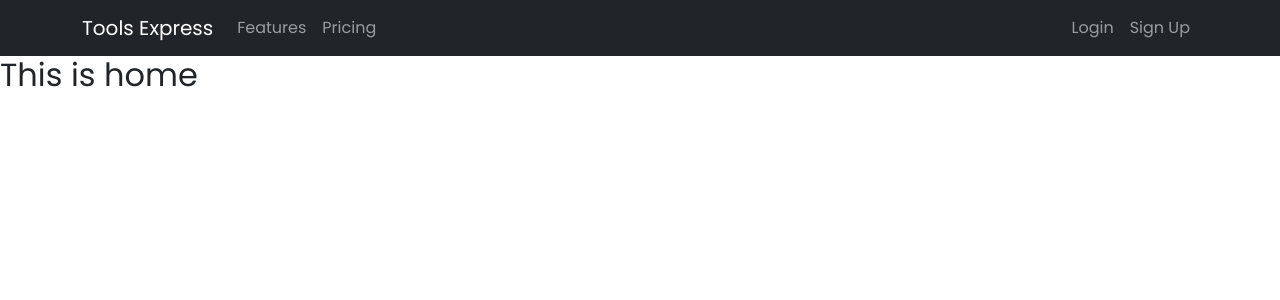
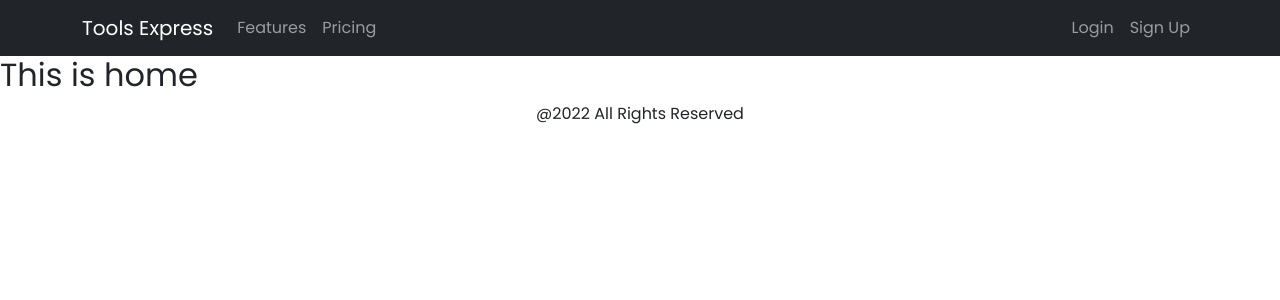
Before and after one commit to Mahmudul252/manufacturer-website-client, a React (Create React App) app: page / in a window 1280 px wide. Shown: the top 300 px of the page. Built offline with nearby package versions, Linux system fonts and the light colour scheme.

Commit message:
footer added

```diff
--- a/src/App.js
+++ b/src/App.js
@@ -2,6 +2,7 @@
 import './App.css';
 import Home from './Pages/Home/Home';
 import NotFound from './Pages/NotFound/NotFound';
+import Footer from './Pages/Shared/Footer';
 import Header from './Pages/Shared/Header';
 
 function App() {
@@ -15,6 +16,7 @@
 
         <Route path='*' element={<NotFound />} />
       </Routes>
+      <Footer />
     </div>
   );
 }
--- /dev/null
+++ b/src/Pages/Shared/Footer.js
@@ -0,0 +1,12 @@
+import React from 'react';
+
+const Footer = () => {
+    const date = new Date().getFullYear();
+    return (
+        <footer className='text-center'>
+            <p>@{date} All Rights Reserved</p>
+        </footer>
+    );
+};
+
+export default Footer;
--- a/src/Pages/Shared/Header.js
+++ b/src/Pages/Shared/Header.js
@@ -1,5 +1,5 @@
 import React from 'react';
-import { Container, Nav, Navbar, NavDropdown } from 'react-bootstrap';
+import { Container, Nav, Navbar } from 'react-bootstrap';
 import { Link } from 'react-router-dom';
 
 const Header = () => {
```
